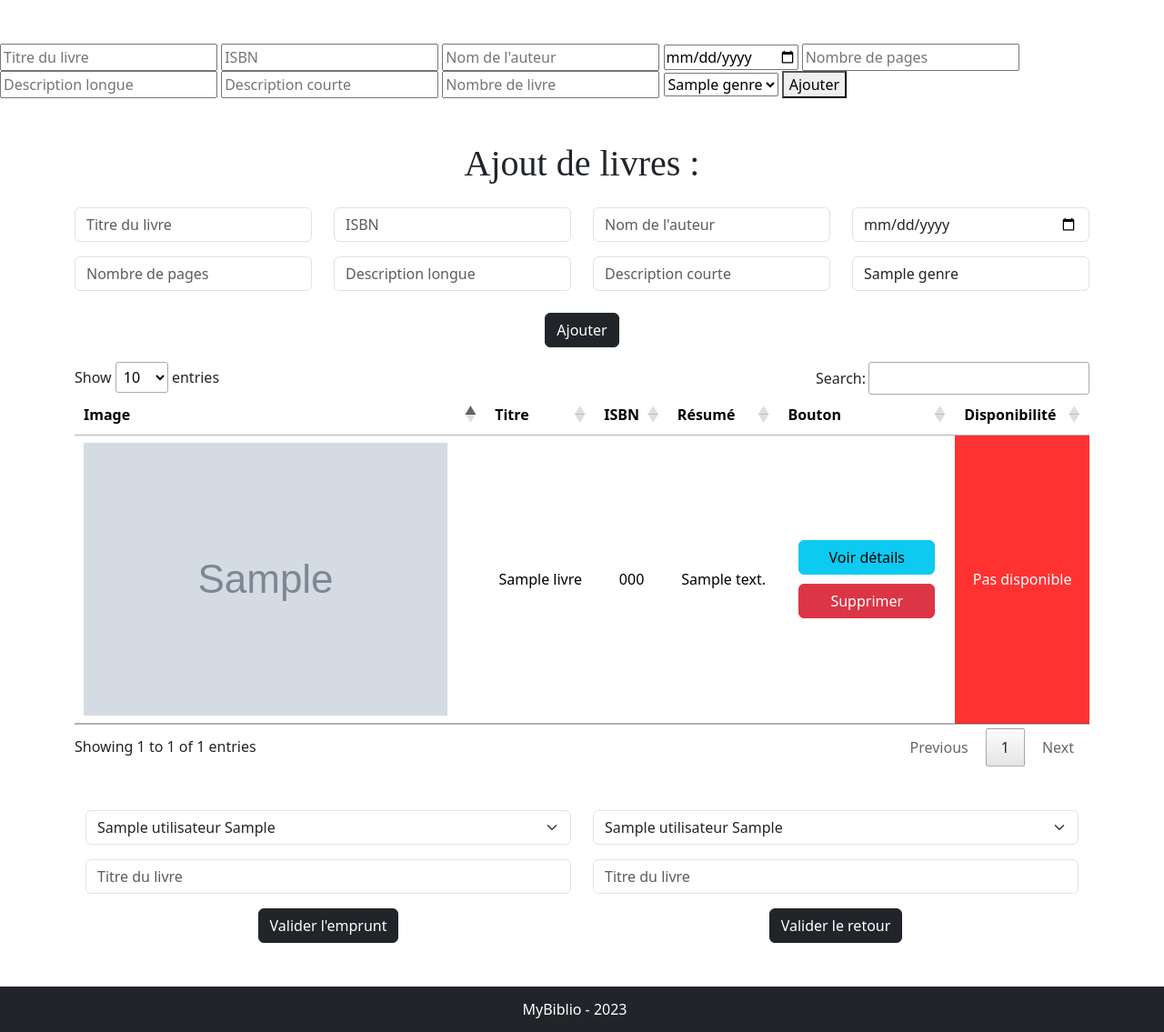
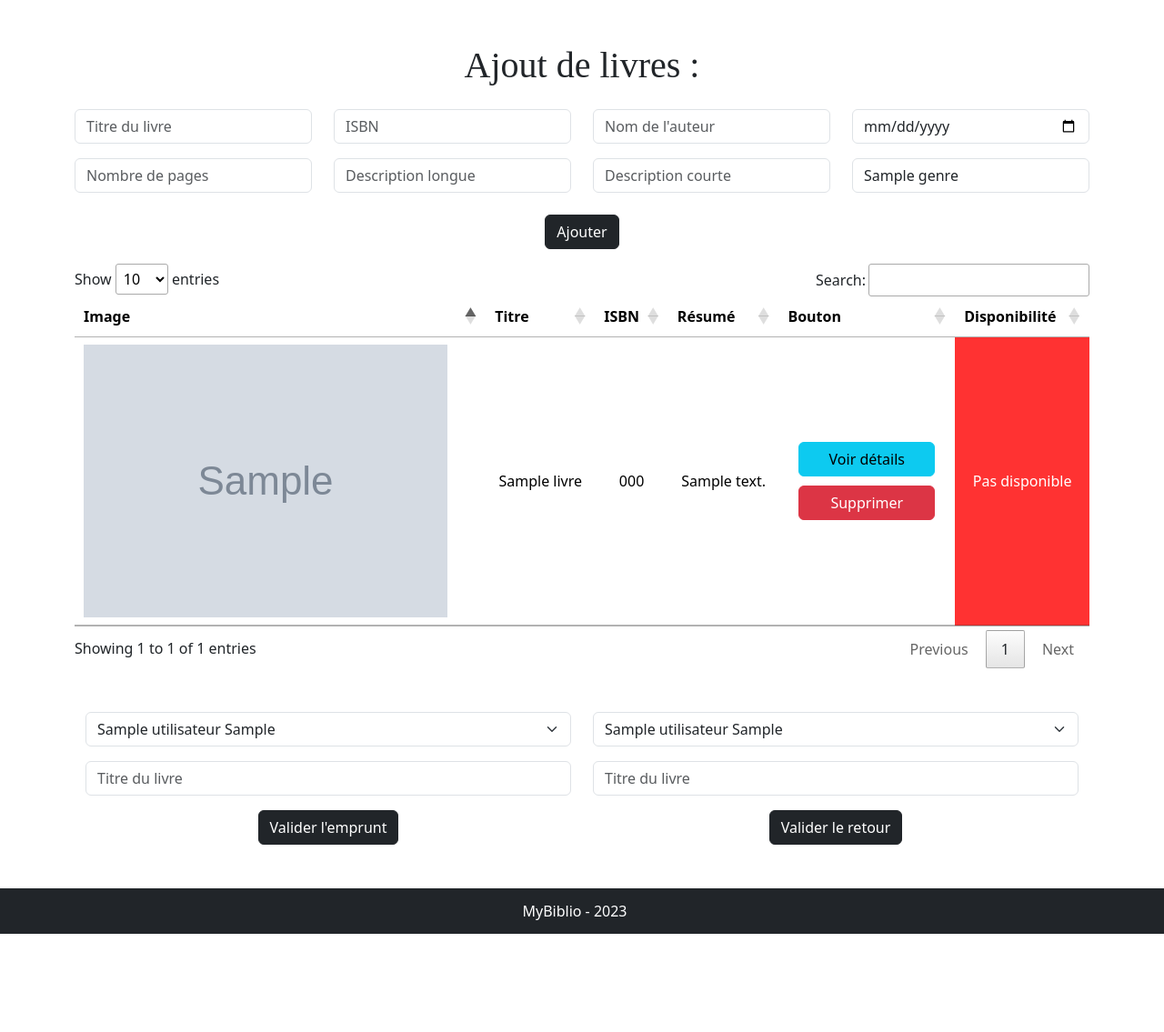
Before and after one commit to JasonBrastel/projet_biblio, a PHP site: page /Projet/ in a window 1280 px wide. Shown: the part 56-1191 px from the top of the page at 91% size. After the commit the page ends 1083 px from the top, so only its background shows below. Run offline with PHP 8.4, Linux system fonts and the light colour scheme; tables that the repository leaves empty or names only in its code hold one stand-in row (values such as "Sample post"); grey boxes marked "Sample" are stand-in pictures; some libraries are stand-ins or nearby versions.

Commit message:
suppr du doublon de l'ajout de livre

```diff
--- a/index.php
+++ b/index.php
@@ -69,38 +69,6 @@ $selectAuteur = $dao-> getAuteurDatalist();
             </div>
         </div>
     </nav>
-<section>
-
-<form method="POST">
-
-<input type="text" name="titre_livre" placeholder="Titre du livre" required />
-<input type="text" name="isbn" placeholder="ISBN" required />
-<input type="text" list="choix_auteur" name="nom_auteur" placeholder="Nom de l'auteur" required/>
-
-        <datalist id ="choix_auteur">
-            <?php foreach ($selectAuteur as $row){?>
-        <option value="<?php print $row['nom_auteur'];?>" ><?php print $row['nom_auteur'];?></option>
-        <?php } ?>
-        </datalist>
-
-<input type="date" name="date_parution" name="trip-start" value="" required/>
-<input type="text" name="nombrePage" placeholder="Nombre de pages"required/>
-<input type="text" name="long_description" placeholder="Description longue" />
-<input type="text" name="short_description" placeholder="Description courte" />
-<input type="text" name="quantity" placeholder="Nombre de livre" />
-<select name="genre" >
-    <?php foreach ($selectGenre as $livre) {?>
-    <option value="<?php print $livre["id_genre"]?>"><?php print $livre["nom_genre"]?> </option>
-<?php } ?>
-</select>
-
-<button name="btn_ajouter" type="submit">Ajouter</button>
-
-</form>
-</body>
-<footer>
-
-
 
     <section class="container mt-5">
     <h1 class="text-center mb-4">Ajout de livres :</h1>
```
